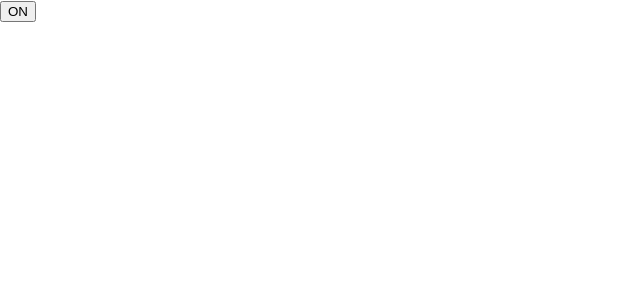
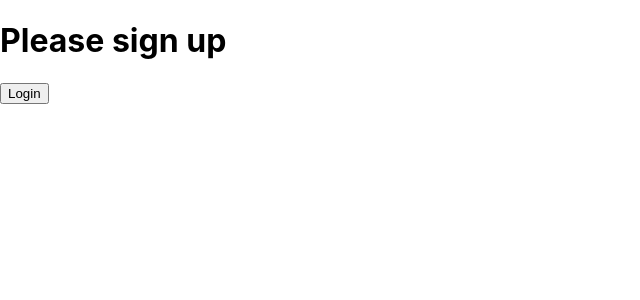
Before and after one commit to dhanasp/react-basic-app, a React (Create React App) app: page / in a window 1280 px wide. Shown: the top 300 px of the page, without its empty margins (0-640 px from the left). Built offline with nearby package versions, Linux system fonts and the light colour scheme.

Commit message:
Conditional rendering of logout and login buttons

```diff
--- a/package.json
+++ b/package.json
@@ -6,6 +6,7 @@
     "@testing-library/jest-dom": "^5.16.4",
     "@testing-library/react": "^13.3.0",
     "@testing-library/user-event": "^13.5.0",
+    "eslint": "^8.20.0",
     "react": "^18.2.0",
     "react-dom": "^18.2.0",
     "react-scripts": "5.0.1",
--- a/src/App.js
+++ b/src/App.js
@@ -3,10 +3,13 @@ import './App.css';
 import Welcome from './Welcome';
 import Clock from './Clock';
 import ToggleButton from './ToggleButton';
+import Greeting from "./Greeting";
+import LoginControl from "./LoginControl";
 
 function App() {
-  return <div>
-   <ToggleButton></ToggleButton>
-  </div>
+    return <div>
+        <LoginControl/>
+    </div>
 }
+
 export default App;
--- /dev/null
+++ b/src/Greeting.js
@@ -0,0 +1,11 @@
+import UserGreeting from "./UserGreeting";
+import GuestGreeting from "./GuestGreeting";
+
+
+export default function Greeting(props) {
+    if (props.isLoggedIn) {
+        return <UserGreeting></UserGreeting>
+    } else {
+        return <GuestGreeting></GuestGreeting>
+    }
+}
--- /dev/null
+++ b/src/GuestGreeting.js
@@ -0,0 +1,3 @@
+export default function GuestGreeting() {
+    return <h1>Please sign up</h1>
+}
--- /dev/null
+++ b/src/LoginButton.js
@@ -0,0 +1,3 @@
+export default  function LoginButton(props) {
+    return (<button onClick={props.onClick}>Login</button>)
+}
--- /dev/null
+++ b/src/LoginControl.js
@@ -0,0 +1,36 @@
+import React, {Component} from 'react';
+import LoginButton from "./LoginButton";
+import LogoutButton from "./LogoutButton";
+import Greeting from "./Greeting";
+
+class LoginControl extends Component {
+    constructor(props) {
+        super(props);
+        this.state = {isLoggedIn: false}
+    }
+
+    handleLoginClick = () => {
+        this.setState({isLoggedIn: true})
+    }
+
+    handleLogoutClick = () => {
+        this.setState({isLoggedIn: false})
+    }
+
+    render() {
+        let button;
+        if (this.state.isLoggedIn) {
+            button = <LogoutButton onClick={this.   handleLogoutClick}/>
+        } else {
+            button = <LoginButton onClick={this.handleLoginClick}/>
+        }
+        return (
+            <div>
+                <Greeting isLoggedIn={this.state.isLoggedIn}/>
+                {button}
+            </div>
+        );
+    }
+}
+
+export default LoginControl;
--- /dev/null
+++ b/src/LogoutButton.js
@@ -0,0 +1,3 @@
+export default  function LogoutButton(props) {
+    return (<button onClick={props.onClick}>Logout</button>)
+}
--- /dev/null
+++ b/src/UserGreeting.js
@@ -0,0 +1,3 @@
+export default function UserGreeting() {
+    return <h1>Welcome Back!</h1>
+}
```
Also changed, not shown: src/ToggleButton.js (line endings or trailing spaces), 1 other file (tests, documents, lock files or other folders).
